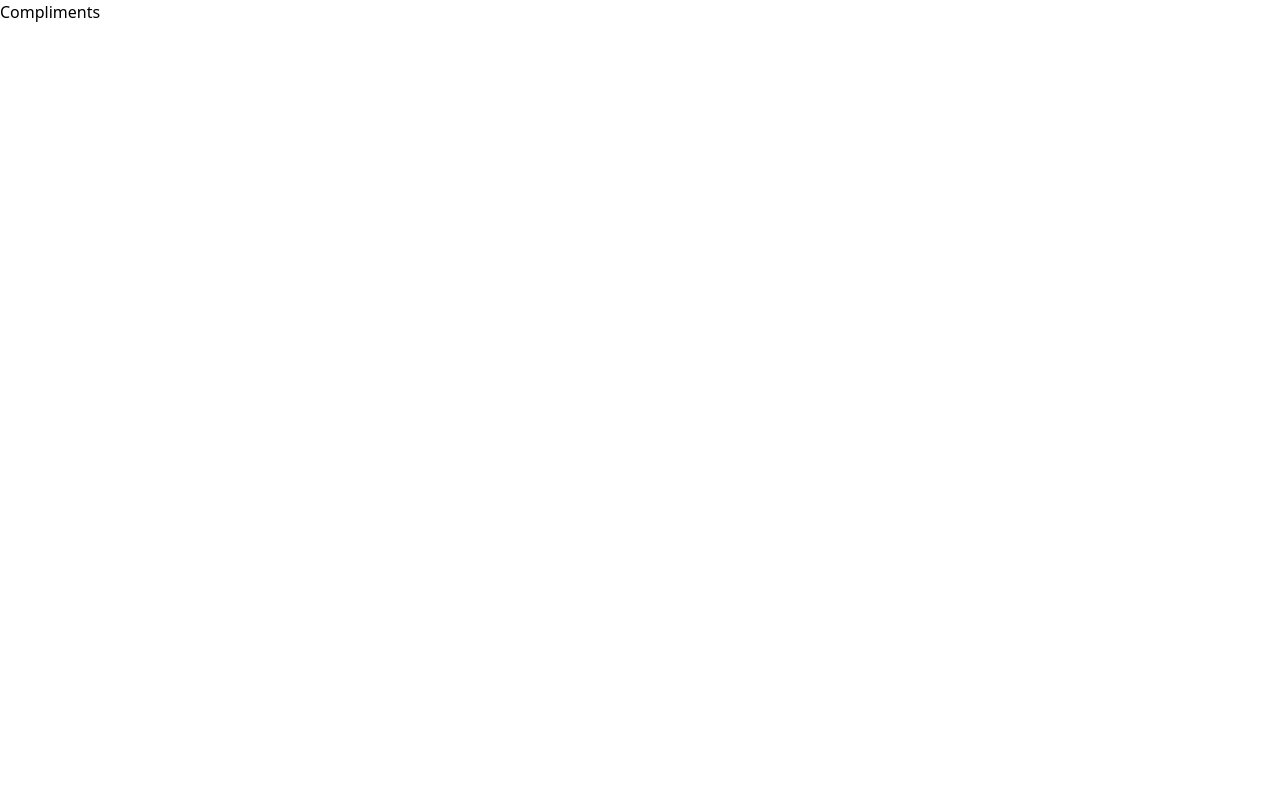
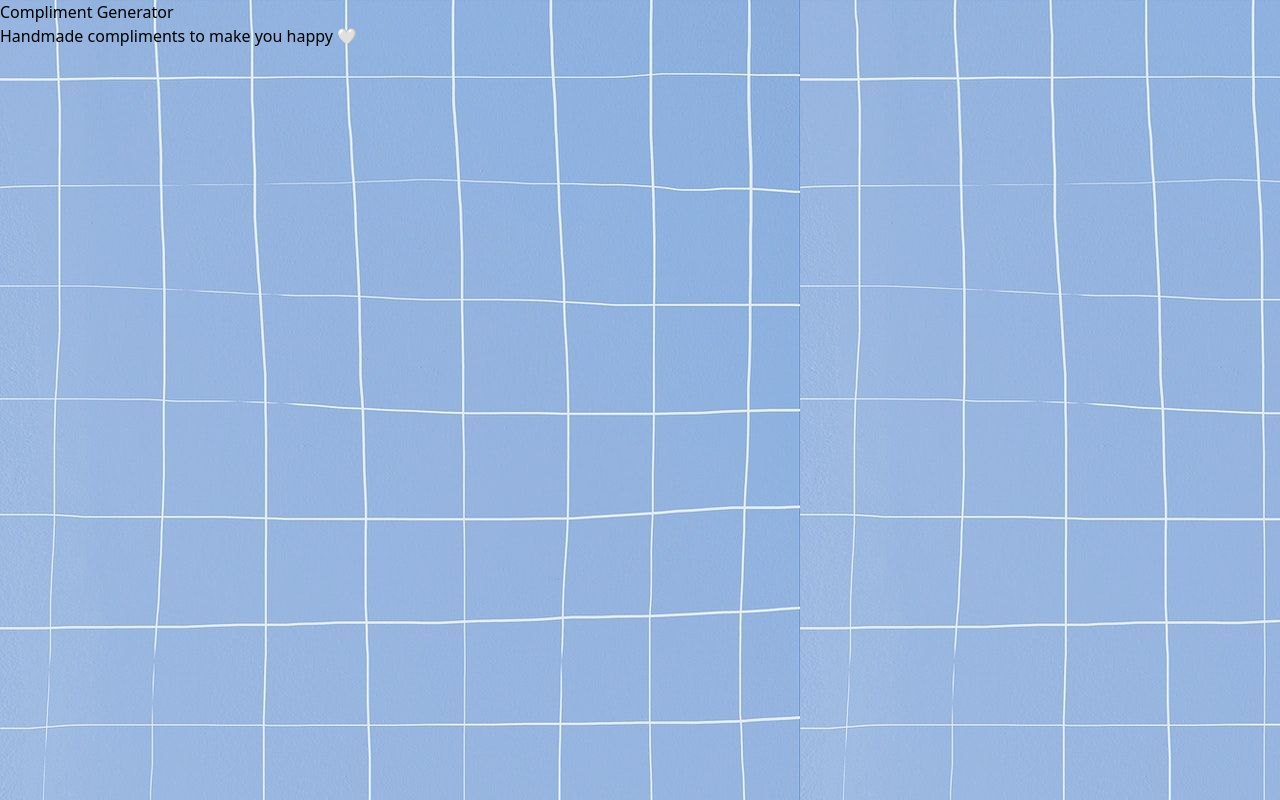
Before and after one commit to femnixx/anniversary, a React (Vite) app: page /compliments in a window 1280 px wide. Built offline with nearby package versions, Linux system fonts and the light colour scheme.

Commit message:
Added compliments list and also started on compliments section

```diff
--- a/src/pages/Compliments.tsx
+++ b/src/pages/Compliments.tsx
@@ -1,8 +1,21 @@
 import React from 'react'
+import bluerealbackground from "../assets/bluerealbackground.jpg"
+const Compliments = () => {
+  const complimentsList = [
+    "hi there",
+    "hi",
+    "you",
+    "you're pretty",
+    "You're so lovely"
+  ];
 
-const Compliments = () => {
   return (
-    <div>Compliments</div>
+    <div className='w-screen h-screen'>
+      <div className='w-full h-full' style={{backgroundImage: `url(${bluerealbackground})`}}>
+        <p>Compliment Generator</p>
+        <p>Handmade compliments to make you happy 🤍</p>
+      </div>
+    </div>
   )
 }
 
--- a/src/pages/Journey.tsx
+++ b/src/pages/Journey.tsx
@@ -1,4 +1,9 @@
 import React from 'react'
+import gsap from 'gsap'
+import { useEffect, useRef } from "react";
+import ScrollTrigger from 'gsap/ScrollTrigger';
+
+gsap.registerPlugin(ScrollTrigger);
 
 const Journey = () => {
   return (
--- a/src/pages/Moments.tsx
+++ b/src/pages/Moments.tsx
@@ -1,8 +1,13 @@
 import React from 'react'
+import bluerealbackground from "../assets/bluerealbackground.jpg"
 
 const Moments = () => {
   return (
-    <div>Moments</div>
+    <div className='w-screen h-screen'>
+      <div className='w-full h-full' style={{backgroundImage: `url(${bluerealbackground})`}}>
+        <p>hi there</p>
+      </div>
+    </div>
   )
 }
 
```
